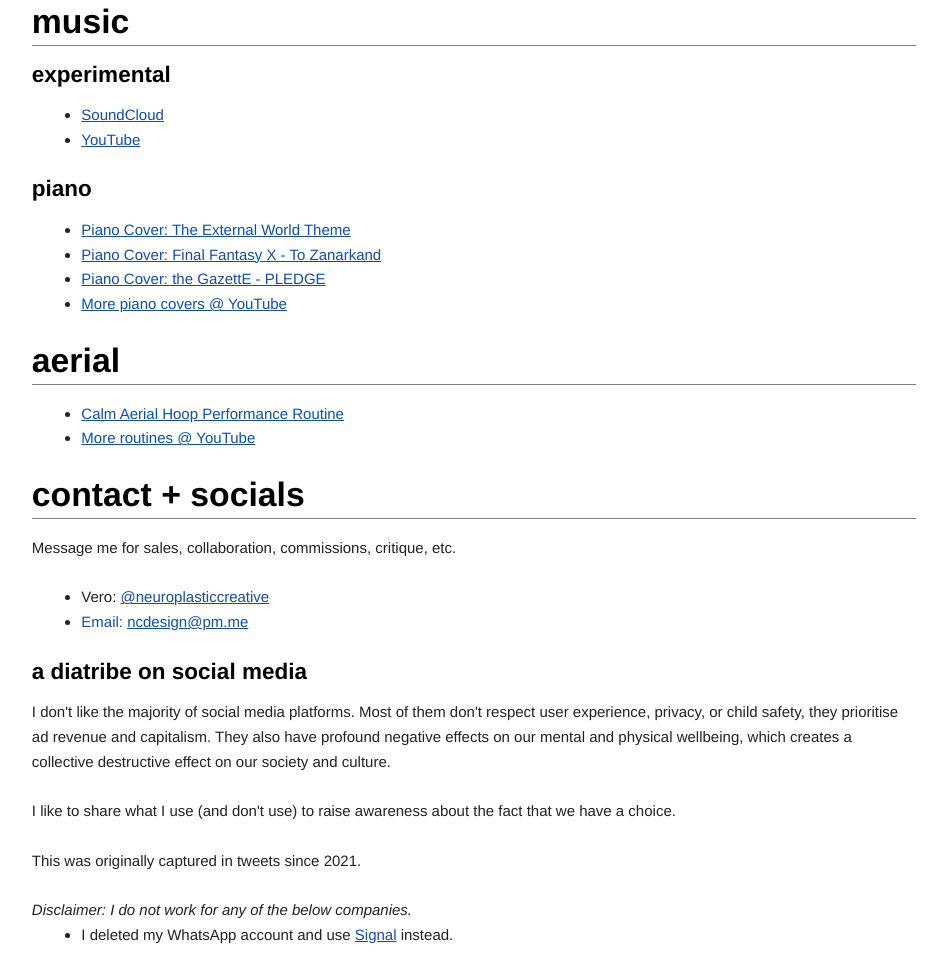
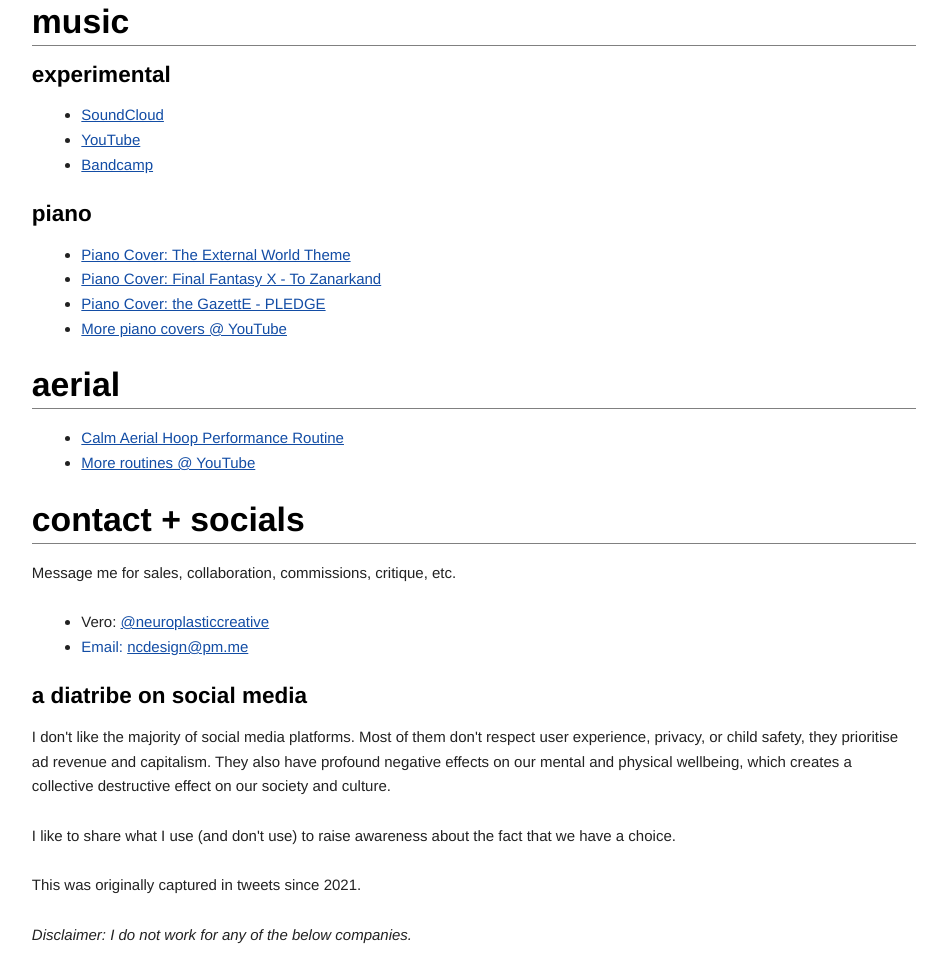
Before and after one commit to vlvagerviwager/neuroplasticcreative, a plain HTML site: page index.html in a window 1280 px wide. Shown: the part 2062-3015 px from the top of the page, without its empty margins (100-1047 px from the left). Drawn offline with nearby package versions, Linux system fonts and the light colour scheme.

Commit message:
Add Bandcamp link

```diff
--- a/index.html
+++ b/index.html
@@ -205,10 +205,16 @@
 				<ul>
 					<li><a
 						href="https://soundcloud.com/peerglass"
-						target="_blank">SoundCloud</a></li>
+						target="_blank">SoundCloud</a>
+					</li>
 					<li><a
 						href="https://www.youtube.com/channel/UC2Jk3cdGlvAND0pnld0nx4A"
-						target="_blank">YouTube</a></li>
+						target="_blank">YouTube</a>
+					</li>
+					<li><a
+						href="https://peerglass.bandcamp.com/"
+						target="_blank">Bandcamp</a>
+					</li>
 				</ul>
 
 				<h2>piano</h2>
```
